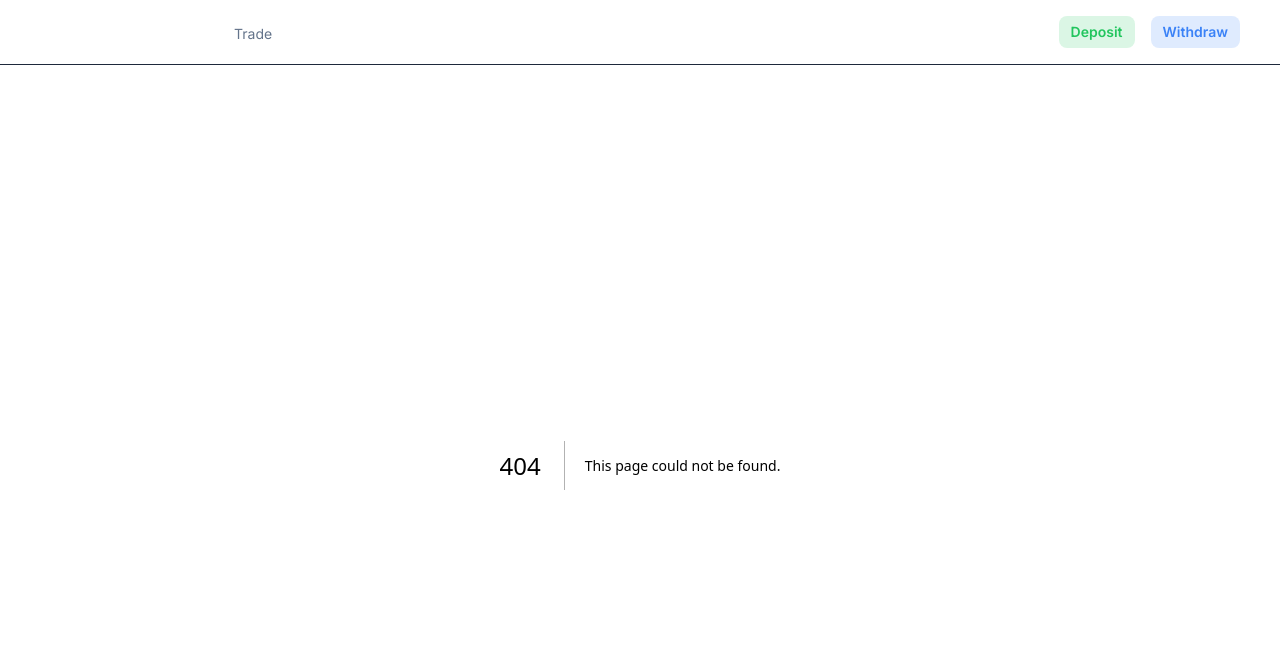
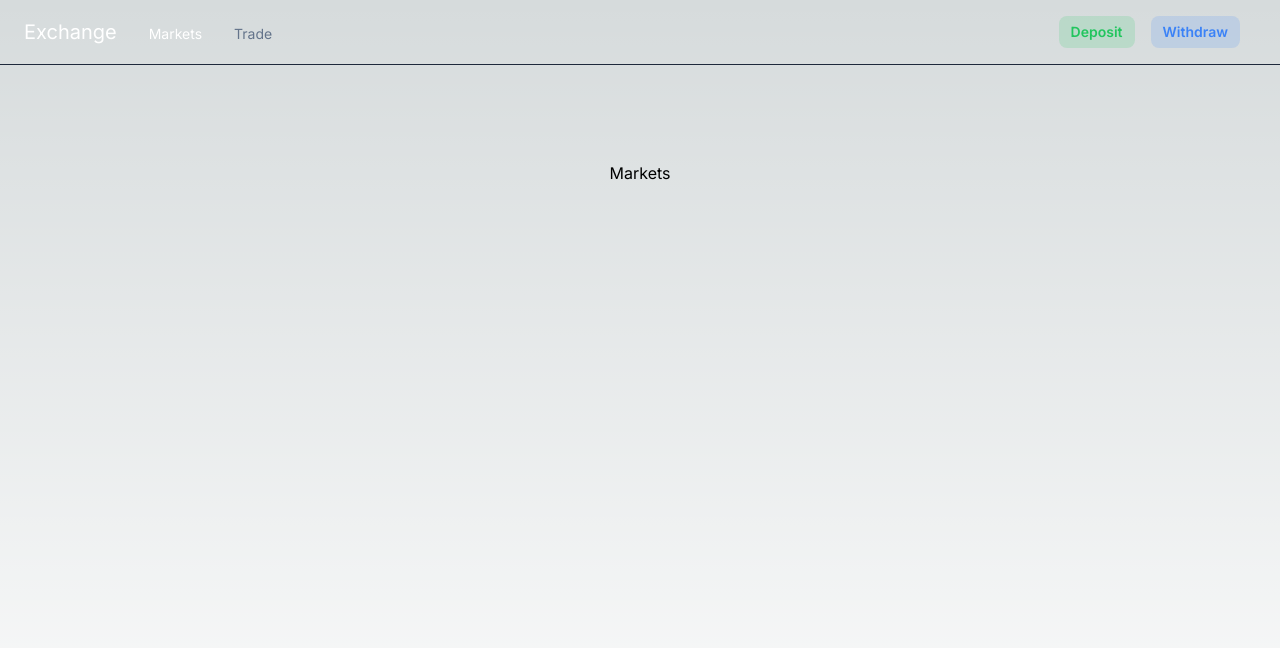
Before and after one commit to StoneRaptor5870/exchange-app, a Next.js app in the folder frontend/: page /markets in a window 1280 px wide. Before the commit this address had no page. Shown: the top 648 px of the page. Built offline with nearby package versions, Linux system fonts and the light colour scheme.

Commit message:
layout for app

```diff
--- /dev/null
+++ b/frontend/app/components/Markets.tsx
@@ -0,0 +1,5 @@
+export default function Markets() {
+    return (
+      <div>Markets</div>
+    );
+  }
--- /dev/null
+++ b/frontend/app/markets/page.tsx
@@ -0,0 +1,7 @@
+import Markets from "../components/Markets";
+
+export default function Page() {
+    return  <main className="flex min-h-screen flex-col items-center justify-between p-24">
+    <Markets />
+  </main>
+}
--- a/frontend/app/page.tsx
+++ b/frontend/app/page.tsx
@@ -1,5 +1,9 @@
+import Markets from "./components/Markets";
+
 export default function Home() {
   return (
-    <div>Next App</div>
+    <main className="flex min-h-screen flex-col items-center justify-between p-24">
+      Landing Page
+    </main>
   );
 }
--- /dev/null
+++ b/frontend/app/trade/[market]/page.tsx
@@ -0,0 +1,5 @@
+export default function Page() {
+    return  <main className="flex min-h-screen flex-col items-center justify-between p-24">
+    Trade
+  </main>
+}
```
